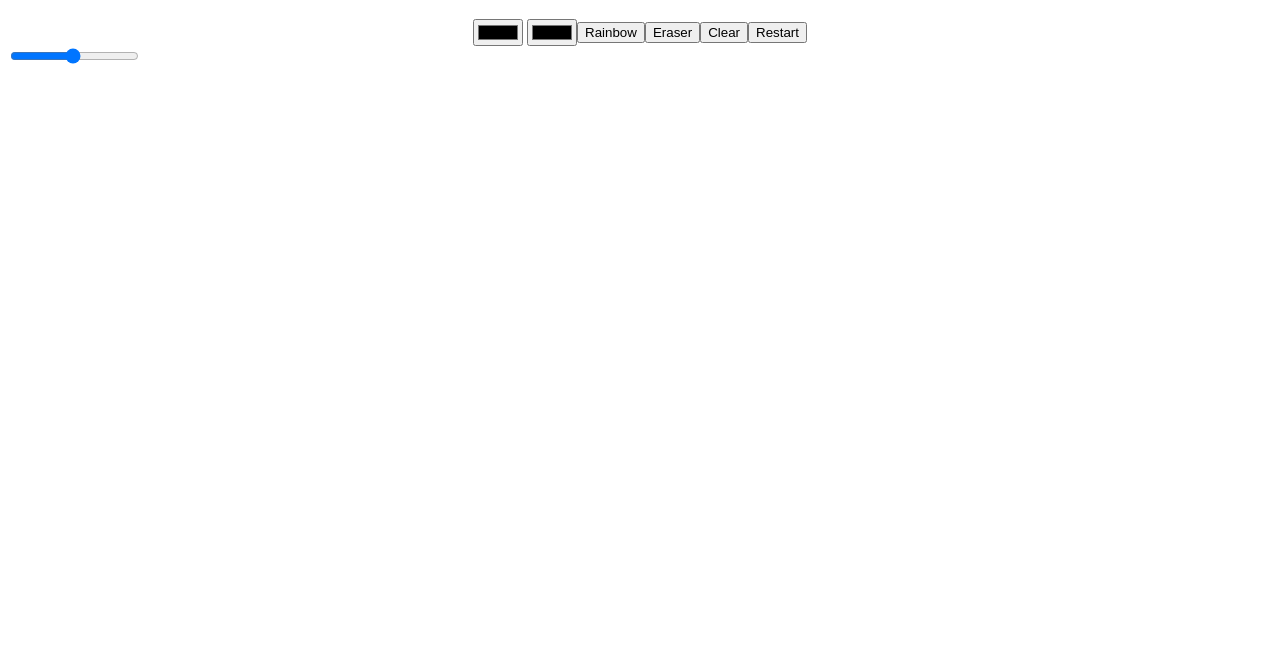
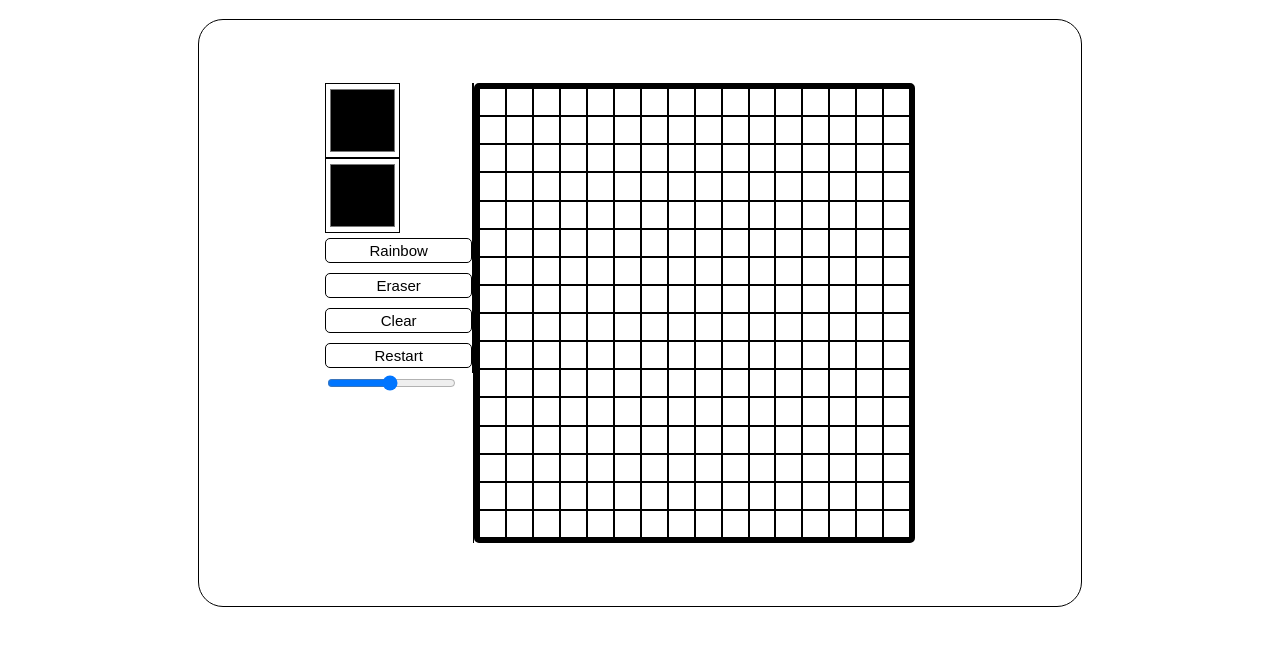
Before and after one commit to dswiggett/etch-a-sketch, a plain HTML site: page index.html in a window 1280 px wide. Shown: the part 61-706 px from the top of the page. Drawn offline with Linux system fonts and the light colour scheme.

Commit message:
added new styles for the new functionalities, background color of buttons change when clicked

```diff
--- a/style.css
+++ b/style.css
@@ -1,9 +1,63 @@
-.buttons {
+.main-container {
     display: flex;
-    justify-content: center;
-    align-items: center;
+    justify-content: space-evenly;
+    margin: 0 15%;
+    border: 1px solid black;
+    border-radius: 25px;
+    padding: 5% 10%;
+}
+
+.functionality, .buttons {
+    display: flex;
+    flex-direction: column;
+    border-right: 1px solid black;
+}
+
+button {
+    background: none;
+    font-size: 15px;
+    border: 1px solid black;
+    border-radius: 5px;
+    padding: 3px 15px;
+    margin: 5px 0;
+}
+
+button:hover {
+    cursor: pointer;
+}
+
+#color-picker {
+    background: none;
+    height: 75px;
+    width: 75px;
+}
+
+#background-picker {
+    background: none;
+    height: 75px;
+    width: 75px;
+}
+
+input:hover {
+    cursor: pointer;
 }
 
 .game-box {
+    margin-right: 40px;
     display: inline-grid;
+    grid-template-columns: repeat(16, 2fr);
+    grid-template-rows: repeat(16, 2fr);
+    border: 5px solid black;
+    border-radius: 5px;
+    height: 450px;
+    width: 450px;
 }
+
+.square {
+    background-color: white;
+    border: 1px solid black;
+}
+
+.selected {
+    background-color: grey !important;
+}
```
